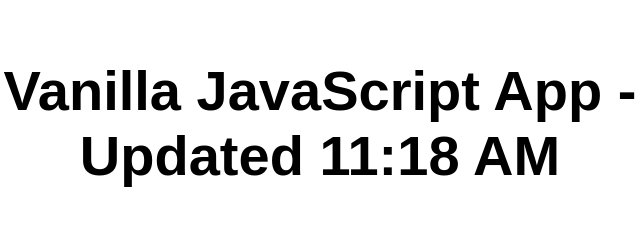
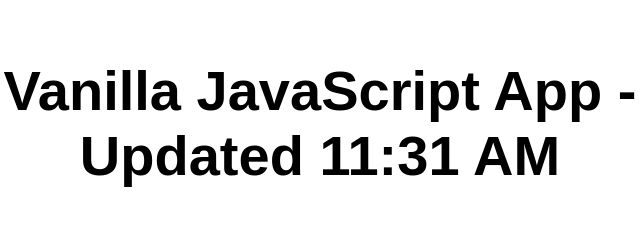
Before and after one commit to v-amalmo/amer-swa, a plain HTML site: page index.html in a window 1280 px wide. Shown: the full height of the page, 320-960 px from the left. Drawn offline with Linux system fonts and the light colour scheme.

Commit message:
updated 11:31 AM

```diff
--- a/index.html
+++ b/index.html
@@ -10,7 +10,7 @@
 
 <body>
   <main>
-    <h1>Vanilla JavaScript App - Updated 11:18 AM</h1>
+    <h1>Vanilla JavaScript App - Updated 11:31 AM</h1>
   </main>
 </body>
 
```
